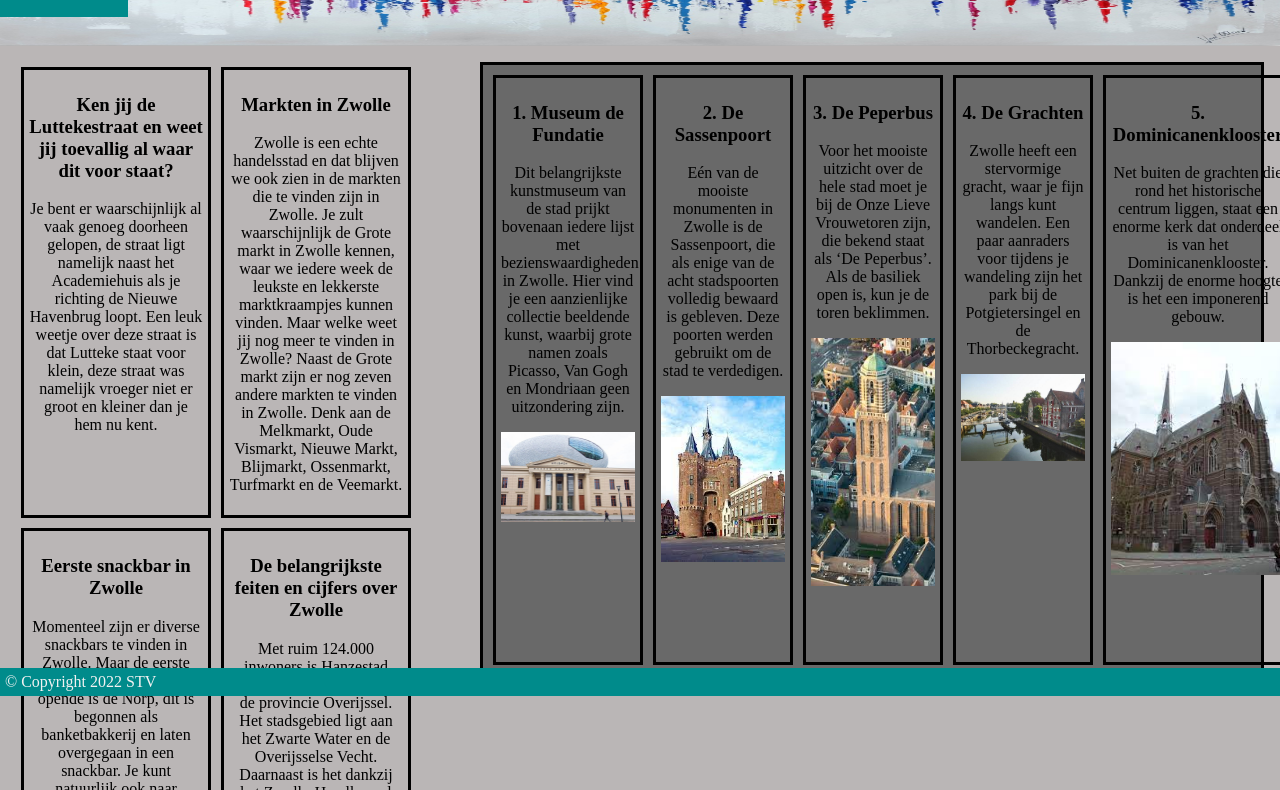
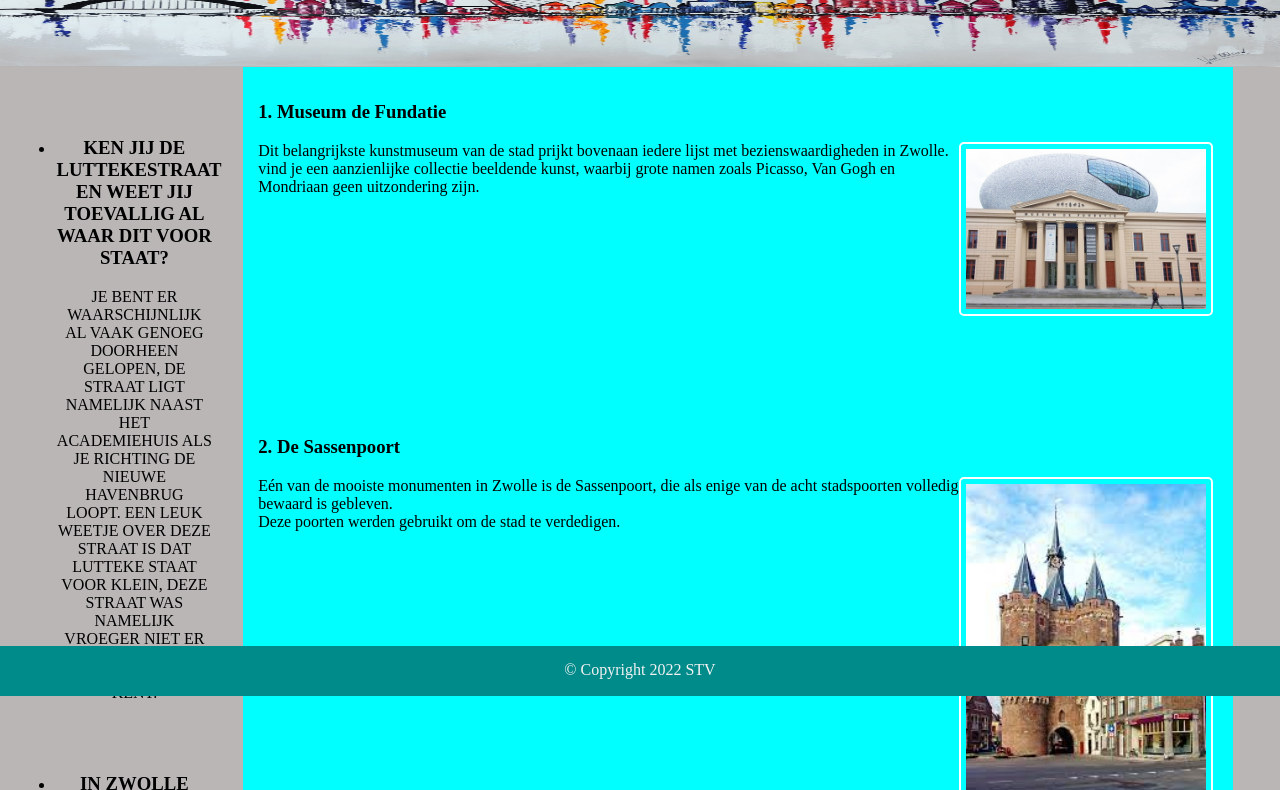
Before and after one commit to Sandertenveen01/achtbaan1.github.io, a plain HTML site: page index.html in a window 1280 px wide. Shown: the part 104-894 px from the top of the page. Drawn offline with Linux system fonts and the light colour scheme.

Commit message:
Add files via upload

```diff
--- a/index.html
+++ b/index.html
@@ -9,65 +9,49 @@
   <body>
 
       <header>
-        <h1>Zwolle</h1>
+        <div class="header"><h1>Zwolle</h1></div>
       </header>
 
-  <div class="flex-container">
-    <div class="grid-container">
-      <div class="item hoofdstuk1">
-        <h3>Ken jij de Luttekestraat en weet jij toevallig al waar dit voor staat?</h3>
-        <p>Je bent er waarschijnlijk al vaak genoeg doorheen gelopen, de straat ligt namelijk naast het Academiehuis als je richting de Nieuwe Havenbrug loopt. Een leuk weetje over deze straat is dat Lutteke staat voor klein, deze straat was namelijk vroeger niet er groot en kleiner dan je hem nu kent. </p>
+        <div class="row">
+          <div class="col-2">
+            <ul>
+        <li><h3>Ken jij de Luttekestraat en weet jij toevallig al waar dit voor staat?</h3>
+        Je bent er waarschijnlijk al vaak genoeg doorheen gelopen, de straat ligt namelijk naast het Academiehuis als je richting de Nieuwe Havenbrug loopt. Een leuk weetje over deze straat is dat Lutteke staat voor klein, deze straat was namelijk vroeger niet er groot en kleiner dan je hem nu kent. </li>
+
+        <li><h3> in Zwolle</h3>
+        Zwolle is een echte handelsstad en dat blijven we ook zien in de markten die te vinden zijn in Zwolle. Je zult waarschijnlijk de Grote markt in Zwolle kennen, waar we iedere week de leukste en lekkerste marktkraampjes kunnen vinden. Maar welke weet jij nog meer te vinden in Zwolle? Naast de Grote markt zijn er nog zeven andere markten te vinden in Zwolle. Denk aan de Melkmarkt, Oude Vismarkt, Nieuwe Markt, Blijmarkt, Ossenmarkt, Turfmarkt en de Veemarkt.</li>
+
+        <li><h3>snackbar in Zwolle</h3>
+        Momenteel zijn er diverse snackbars te vinden in Zwolle. Maar de eerste snackbar die zijn zaak opende is de Norp, dit is begonnen als banketbakkerij en laten overgegaan in een snackbar. Je kunt natuurlijk ook naar restaurant Zwolle die je bijvoorbeeld op de Grote markt kan vinden zoals Blij Zwolle.</li>
+
+        <li><h3>De belangrijkste feiten en cijfers over Zwolle</h3>
+        Met ruim 124.000 inwoners is Hanzestad Zwolle de hoofdstad van de provincie Overijssel. Het stadsgebied ligt aan het Zwarte Water en de Overijsselse Vecht. Daarnaast is het dankzij het Zwolle-IJsselkanaal ook nog eens verbonden met de IJssel. Zwolle is de tweede stad van de provincie. Zowel nationaal als internationaal draagt deze gemeente de titel van groenste gemeente van Nederland. In 2006 werd Zwolle zelfs verkozen tot groenste stad van Europa.</li>
+
+        <li><h3>De geschiedenis van Zwolle</h3>
+        Vooral in de 15e eeuw was Zwolle een welvarende en machtige stad. Dat kwam door de gunstige ligging van de stad aan bestaande handelsroutes. In de historische binnenstad van Zwolle zijn nog veel sporen te vinden uit haar roemrijke verleden als Hanzestad maar ook de ondernemersgeest; het elkaar gunnen is nog steeds in het DNA van de Zwollenaar te vinden</li>
+      </ul>
       </div>
-      <div class="item hoofdstuk2">
-        <h3>Markten in Zwolle</h3>
-        <p>Zwolle is een echte handelsstad en dat blijven we ook zien in de markten die te vinden zijn in Zwolle. Je zult waarschijnlijk de Grote markt in Zwolle kennen, waar we iedere week de leukste en lekkerste marktkraampjes kunnen vinden. Maar welke weet jij nog meer te vinden in Zwolle? Naast de Grote markt zijn er nog zeven andere markten te vinden in Zwolle. Denk aan de Melkmarkt, Oude Vismarkt, Nieuwe Markt, Blijmarkt, Ossenmarkt, Turfmarkt en de Veemarkt. </p>
+
+
+        <div class="col-9">
+          <div class="deel-1">
+        <h3>1. Museum de Fundatie</h3>
+        <p><img src="afbeelding/fundatie.jpg" alt="De fundatie">Dit belangrijkste kunstmuseum van de stad prijkt bovenaan iedere lijst met bezienswaardigheden in Zwolle. <br> vind je een aanzienlijke collectie beeldende kunst, waarbij grote namen zoals Picasso, Van Gogh en Mondriaan geen uitzondering zijn.
+        </p>
       </div>
-      <div class="item hoofdstuk3">
-        <h3>Eerste snackbar in Zwolle</h3>
-        <p>Momenteel zijn er diverse snackbars te vinden in Zwolle. Maar de eerste snackbar die zijn zaak opende is de Norp, dit is begonnen als banketbakkerij en laten overgegaan in een snackbar. Je kunt natuurlijk ook naar restaurant Zwolle die je bijvoorbeeld op de Grote markt kan vinden zoals Blij Zwolle.</p>
+
+
+        <div class="deel-2">
+          <h3>2. De Sassenpoort</h3>
+        <p><img src="afbeelding/sassenpoort.jpg" alt="de Sassenpoort">Eén van de mooiste monumenten in Zwolle is de Sassenpoort, die als enige van de acht stadspoorten volledig bewaard is gebleven.<br> Deze poorten werden gebruikt om de stad te verdedigen.
+        </p>
       </div>
-      <div class="item hoofdstuk4">
-        <h3>De belangrijkste feiten en cijfers over Zwolle</h3>
-        <p>Met ruim 124.000 inwoners is Hanzestad Zwolle de hoofdstad van de provincie Overijssel. Het stadsgebied ligt aan het Zwarte Water en de Overijsselse Vecht. Daarnaast is het dankzij het Zwolle-IJsselkanaal ook nog eens verbonden met de IJssel. Zwolle is de tweede stad van de provincie. Zowel nationaal als internationaal draagt deze gemeente de titel van groenste gemeente van Nederland. In 2006 werd Zwolle zelfs verkozen tot groenste stad van Europa.</p>
-      </div>
-      <div class="item hoofdstuk5">
-        <h3>De geschiedenis van Zwolle</h3>
-        <p>Vooral in de 15e eeuw was Zwolle een welvarende en machtige stad. Dat kwam door de gunstige ligging van de stad aan bestaande handelsroutes. In de historische binnenstad van Zwolle zijn nog veel sporen te vinden uit haar roemrijke verleden als Hanzestad maar ook de ondernemersgeest; het elkaar gunnen is nog steeds in het DNA van de Zwollenaar te vinden</p>
-      </div>
-    </div>
-
-    <div class="grid-container-1">
-      <div class="item hoofdstuk6">
-        <h3>1. Museum de Fundatie</h3>
-        <p>Dit belangrijkste kunstmuseum van de stad prijkt bovenaan iedere lijst met bezienswaardigheden in Zwolle. Hier vind je een aanzienlijke collectie beeldende kunst, waarbij grote namen zoals Picasso, Van Gogh en Mondriaan geen uitzondering zijn.</p>
-        <img src="afbeelding/fundatie.jpg" alt="De fundatie">
-      </div>
-      <div class="item hoofdstuk7">
-        <h3>2. De Sassenpoort</h3>
-        <p>Eén van de mooiste monumenten in Zwolle is de Sassenpoort, die als enige van de acht stadspoorten volledig bewaard is gebleven. Deze poorten werden gebruikt om de stad te verdedigen.</p>
-        <img src="afbeelding/sassenpoort.jpg" alt="de Sassenpoort">
-      </div>
-      <div class="item hoofdstuk8">
-        <h3>3. De Peperbus</h3>
-        <p>Voor het mooiste uitzicht over de hele stad moet je bij de Onze Lieve Vrouwetoren zijn, die bekend staat als ‘De Peperbus’. Als de basiliek open is, kun je de toren beklimmen.</p>
-        <img src="afbeelding/peperbus.jpg" alt="de Peperbus">
-      </div>
-      <div class="item hoofdstuk9">
-        <h3>4. De Grachten</h3>
-        <p>Zwolle heeft een stervormige gracht, waar je fijn langs kunt wandelen. Een paar aanraders voor tijdens je wandeling zijn het park bij de Potgietersingel en de Thorbeckegracht.</p>
-        <img src="afbeelding/grachten.jpg" alt="de Grachten van zwolle">
-      </div>
-      <div class="item hoofdstuk10">
-        <h3>5. Dominicanenklooster</h3>
-        <p>Net buiten de grachten die rond het historische centrum liggen, staat een enorme kerk dat onderdeel is van het Dominicanenklooster. Dankzij de enorme hoogte is het een imponerend gebouw.</p>
-        <img src="afbeelding/dominicanenklooster.jpg" alt="Dominicanenklooster">
-      </div>
-    </div>
-  </div>
-      <footer>
+        </div>
+        </div>
+      <footer class="footer">
         <div class="copyright">© Copyright 2022 STV</div>
       </footer>
     </div>
-  </div>
+
   </body>
 </html>
--- a/style.css
+++ b/style.css
@@ -1,3 +1,7 @@
+[class*="col-"] {
+  width: 100%;
+}
+
 body {
   margin: 0em;
   background: #bab6b6;
@@ -9,68 +13,147 @@ header {
   height: 150px;
   background-image: url(afbeelding/Zwolle-skyline.jpg);
   background-size: 100% 100%;
-  position: sticky;
   top: 0;
+  font-family: "Franklin Gothic Medium", "Arial Narrow", Arial, sans-serif;
 }
 
-h1 {
-  color: white;
-  padding: 1em 1em 1em 0.1em;
-  margin-top: 20px;
-  background-color: darkcyan;
-  display: inline-block;
+.col-9 {
+  background-color: aqua;
 }
 
-.flex-container{
-  text-align: center;
+img {
+
+  display: block;
+  margin-left: auto;
+  margin-right: auto;
+  width: 40%;
+  border-radius: 5px;
+  border: 2px solid white;
+  padding: 5px;
+  height: auto;
 }
 
-.item{
-  border-bottom: 2px solid yellow;
+.deel-1 {
+  text-align: left;
+  margin-bottom: 1em;
+}
+
+.deel-2 {
+  text-align: left;
 }
 
 footer {
   background: darkcyan;
-  position: sticky;
+  text-align: center;
+  height: 50px;
+  width: 100%;
+
+}
+
+.copyright {
+  color: #f2f2f2;
+  padding: 15px;
+}
+
+
+@media only screen and (min-width: 768px) {
+[class*="col-"] {
+  float: left;
+  padding: 15px;
+  text-align: center;
+}
+
+.col-1 {
+  width: 8.33%;
+}
+.col-2 {
+  width: 16.66%;
+}
+.col-3 {
+  width: 25%;
+}
+.col-4 {
+  width: 33.33%;
+}
+.col-5 {
+  width: 41.66%;
+}
+.col-6 {
+  width: 50%;
+}
+.col-7 {
+  width: 58.33%;
+}
+.col-8 {
+  width: 66.66%;
+}
+.col-9 {
+  width: 75%;
+}
+.col-10 {
+  width: 83.33%;
+}
+.col-11 {
+  width: 91.66%;
+}
+.col-12 {
+  width: 100%;
+}
+
+li {
+  padding: 1em 1em 1em 0.1em;
+  margin-top: 20px;
+  text-transform: uppercase;
+}
+
+.col-9 {
+  background-color: aqua;
+}
+
+body {
+  margin: 0em;
+  background: #bab6b6;
+  font-family: "Times New Roman", Times, serif;
+}
+
+header {
+  width: 100%;
+  height: 150px;
+  background-image: url(afbeelding/Zwolle-skyline.jpg);
+  background-size: 100% 100%;
+  top: 0;
+  font-family: "Franklin Gothic Medium", "Arial Narrow", Arial, sans-serif;
+}
+
+.deel-1 {
+  text-align: left;
+  margin-bottom: 15em;
+}
+
+.deel-2 {
+  text-align: left;
+}
+
+img {
+  float: right;
+  width: 25%;
+  margin-right: 5px;
+  border-radius: 5px;
+  border: 2px solid white;
+  padding: 5px;
+  height: auto;
+}
+
+footer {
+  background: darkcyan;
+  text-align: center;
+  height: 50px;
+  width: 100%;
+  position: fixed;
   bottom: 0;
 }
 
 .copyright {
   color: #f2f2f2;
-  padding: 5px;
+  padding: 15px;
 }
-
-
-@media only screen and (min-width: 600px) {
-  .grid-container {
-    margin: 1em;
-    width: 40%;
-    display: grid;
-    grid-template-columns: 200px 200px;
-  }
-
-  .grid-container-1 {
-    margin: 1em;
-    padding: 5px;
-    width: 60%;
-    height: 600px;
-    display: grid;
-    grid-template-columns: 160px 150px 150px 150px 200px 150px 150px 200px;
-    border:3px solid black ;
-    background-color: dimgrey;
-  }
-
-  img{
-    width: 100%;
-  }
-
-  .flex-container{
-    display: flex;
-  }
-
-  .item {
-    text-align: center;
-    margin: 5px;
-    padding: 5px;
-    border: 3px solid black;
-  }
```
